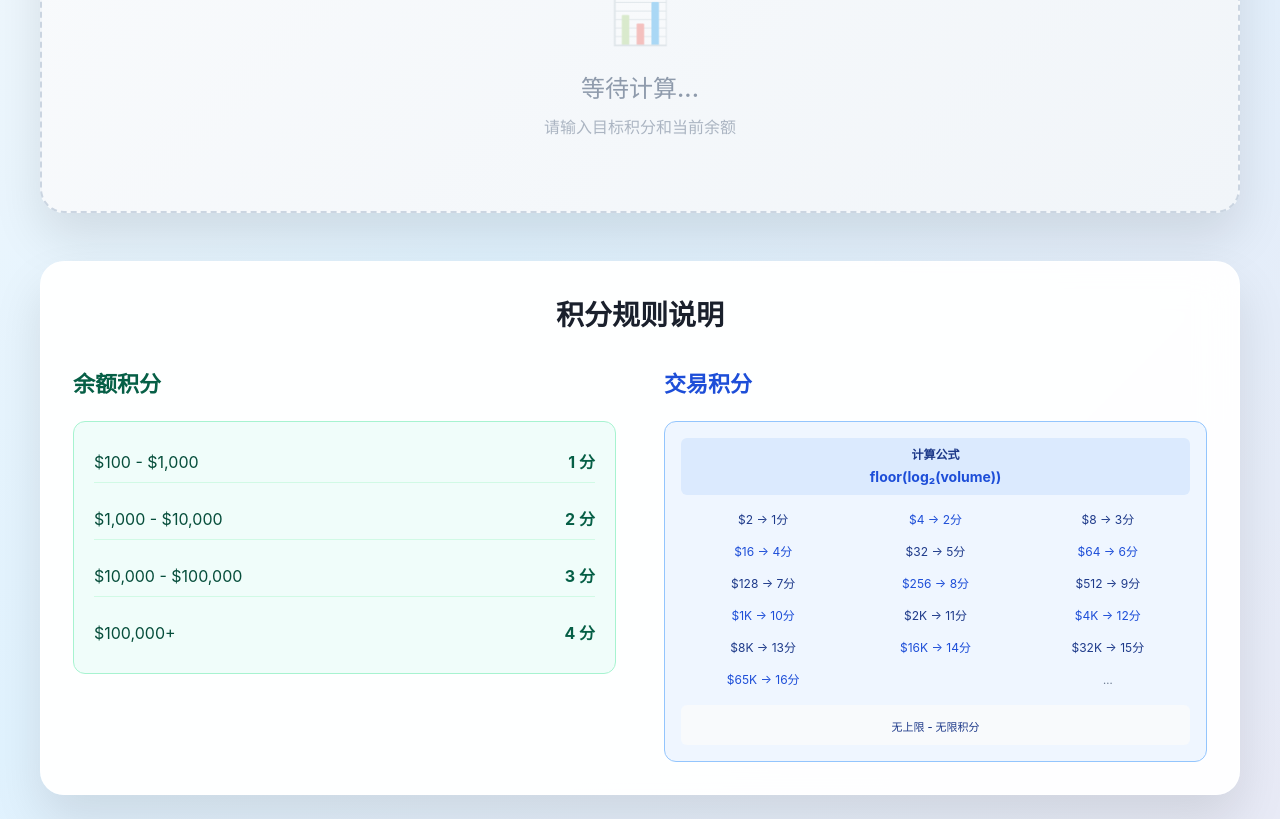
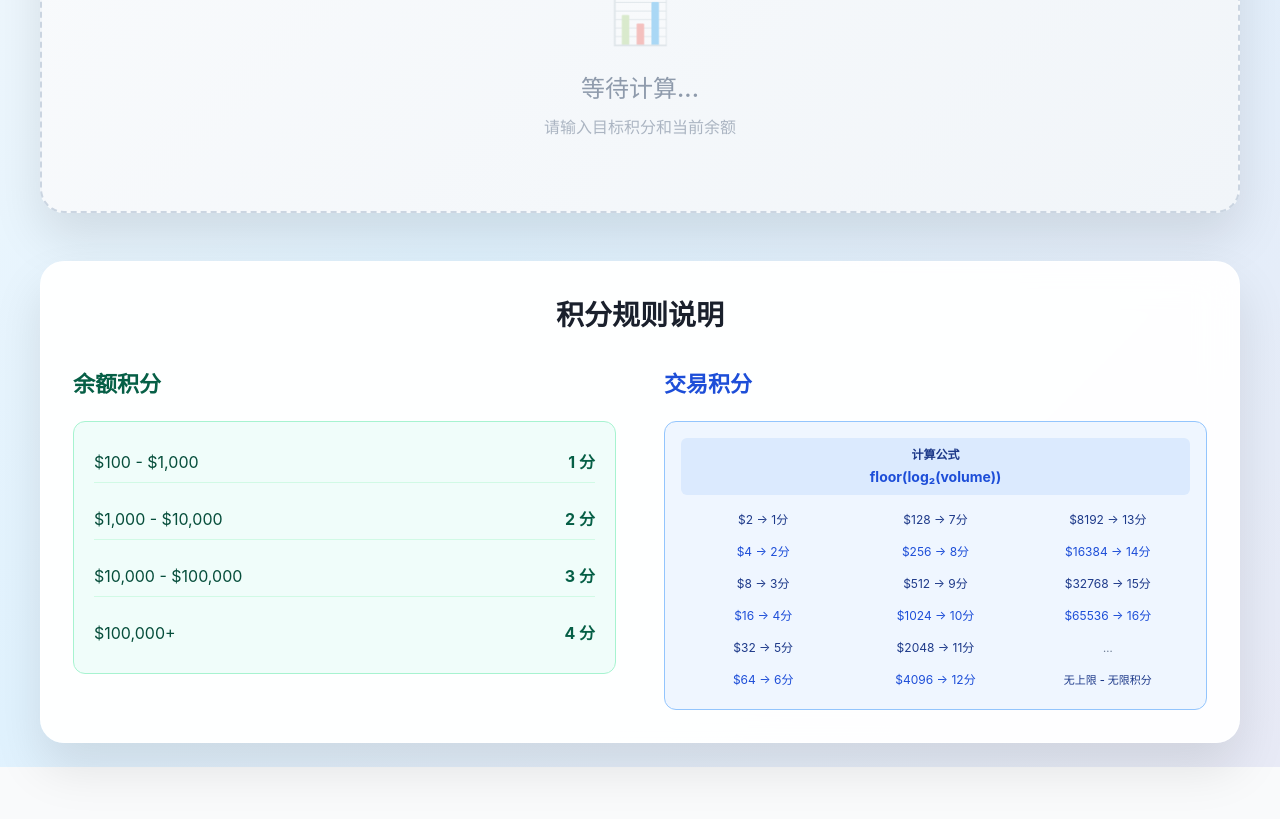
Before and after one commit to Erin-99/binance-alpha-calculator, a Next.js app: page / in a window 1280 px wide. Shown: the part 591-1410 px from the top of the page. After the commit the page ends 1358 px from the top, so only its background shows below. Built offline with nearby package versions, Linux system fonts and the light colour scheme.

Commit message:
继续调整右下角例子

```diff
--- a/app/page.tsx
+++ b/app/page.tsx
@@ -585,58 +585,56 @@ export default function HomePage() {
                     <span style={{color: '#1e3a8a'}}>$2 → 1{t.point}</span>
                   </div>
                   <div style={{textAlign: 'center', padding: '4px 2px'}}>
+                    <span style={{color: '#1e3a8a'}}>$128 → 7{t.points}</span>
+                  </div>
+                  <div style={{textAlign: 'center', padding: '4px 2px'}}>
+                    <span style={{color: '#1e3a8a'}}>$8192 → 13{t.points}</span>
+                  </div>
+                  <div style={{textAlign: 'center', padding: '4px 2px'}}>
                     <span style={{color: '#1d4ed8'}}>$4 → 2{t.points}</span>
+                  </div>
+                  <div style={{textAlign: 'center', padding: '4px 2px'}}>
+                    <span style={{color: '#1d4ed8'}}>$256 → 8{t.points}</span>
+                  </div>
+                  <div style={{textAlign: 'center', padding: '4px 2px'}}>
+                    <span style={{color: '#1d4ed8'}}>$16384 → 14{t.points}</span>
                   </div>
                   <div style={{textAlign: 'center', padding: '4px 2px'}}>
                     <span style={{color: '#1e3a8a'}}>$8 → 3{t.points}</span>
                   </div>
                   <div style={{textAlign: 'center', padding: '4px 2px'}}>
+                    <span style={{color: '#1e3a8a'}}>$512 → 9{t.points}</span>
+                  </div>
+                  <div style={{textAlign: 'center', padding: '4px 2px'}}>
+                    <span style={{color: '#1e3a8a'}}>$32768 → 15{t.points}</span>
+                  </div>
+                  <div style={{textAlign: 'center', padding: '4px 2px'}}>
                     <span style={{color: '#1d4ed8'}}>$16 → 4{t.points}</span>
+                  </div>
+                  <div style={{textAlign: 'center', padding: '4px 2px'}}>
+                    <span style={{color: '#1d4ed8'}}>$1024 → 10{t.points}</span>
+                  </div>
+                  <div style={{textAlign: 'center', padding: '4px 2px'}}>
+                    <span style={{color: '#1d4ed8'}}>$65536 → 16{t.points}</span>
                   </div>
                   <div style={{textAlign: 'center', padding: '4px 2px'}}>
                     <span style={{color: '#1e3a8a'}}>$32 → 5{t.points}</span>
                   </div>
                   <div style={{textAlign: 'center', padding: '4px 2px'}}>
+                    <span style={{color: '#1e3a8a'}}>$2048 → 11{t.points}</span>
+                  </div>
+                  <div style={{textAlign: 'center', padding: '4px 2px'}}>
+                    <span style={{color: '#64748b', fontSize: '11px'}}>...</span>
+                  </div>
+                  <div style={{textAlign: 'center', padding: '4px 2px'}}>
                     <span style={{color: '#1d4ed8'}}>$64 → 6{t.points}</span>
                   </div>
                   <div style={{textAlign: 'center', padding: '4px 2px'}}>
-                    <span style={{color: '#1e3a8a'}}>$128 → 7{t.points}</span>
+                    <span style={{color: '#1d4ed8'}}>$4096 → 12{t.points}</span>
                   </div>
                   <div style={{textAlign: 'center', padding: '4px 2px'}}>
-                    <span style={{color: '#1d4ed8'}}>$256 → 8{t.points}</span>
+                    <span style={{color: '#1e3a8a', fontSize: '11px', fontWeight: '500'}}>{t.noMaxLimit} - {t.unlimitedPoints}</span>
                   </div>
-                  <div style={{textAlign: 'center', padding: '4px 2px'}}>
-                    <span style={{color: '#1e3a8a'}}>$512 → 9{t.points}</span>
-                  </div>
-                  <div style={{textAlign: 'center', padding: '4px 2px'}}>
-                    <span style={{color: '#1d4ed8'}}>$1K → 10{t.points}</span>
-                  </div>
-                  <div style={{textAlign: 'center', padding: '4px 2px'}}>
-                    <span style={{color: '#1e3a8a'}}>$2K → 11{t.points}</span>
-                  </div>
-                  <div style={{textAlign: 'center', padding: '4px 2px'}}>
-                    <span style={{color: '#1d4ed8'}}>$4K → 12{t.points}</span>
-                  </div>
-                  <div style={{textAlign: 'center', padding: '4px 2px'}}>
-                    <span style={{color: '#1e3a8a'}}>$8K → 13{t.points}</span>
-                  </div>
-                  <div style={{textAlign: 'center', padding: '4px 2px'}}>
-                    <span style={{color: '#1d4ed8'}}>$16K → 14{t.points}</span>
-                  </div>
-                  <div style={{textAlign: 'center', padding: '4px 2px'}}>
-                    <span style={{color: '#1e3a8a'}}>$32K → 15{t.points}</span>
-                  </div>
-                  <div style={{textAlign: 'center', padding: '4px 2px'}}>
-                    <span style={{color: '#1d4ed8'}}>$65K → 16{t.points}</span>
-                  </div>
-                  <div></div>
-                  <div style={{textAlign: 'center', padding: '4px 2px'}}>
-                    <span style={{color: '#64748b', fontSize: '11px'}}>...</span>
-                  </div>
-                </div>
-
-                <div style={{marginTop: '12px', padding: '8px', background: '#f8fafc', borderRadius: '6px', textAlign: 'center'}}>
-                  <span style={{color: '#1e3a8a', fontSize: '11px', fontWeight: '500'}}>{t.noMaxLimit} - {t.unlimitedPoints}</span>
                 </div>
               </div>
             </div>
```
